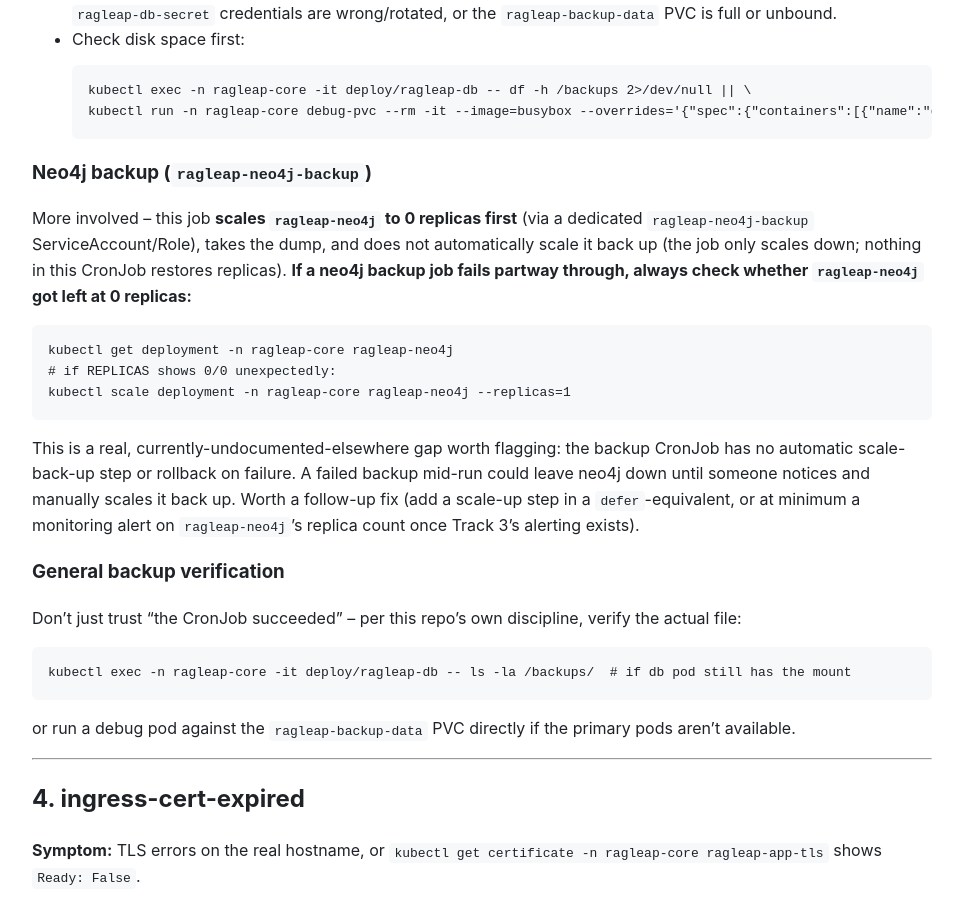
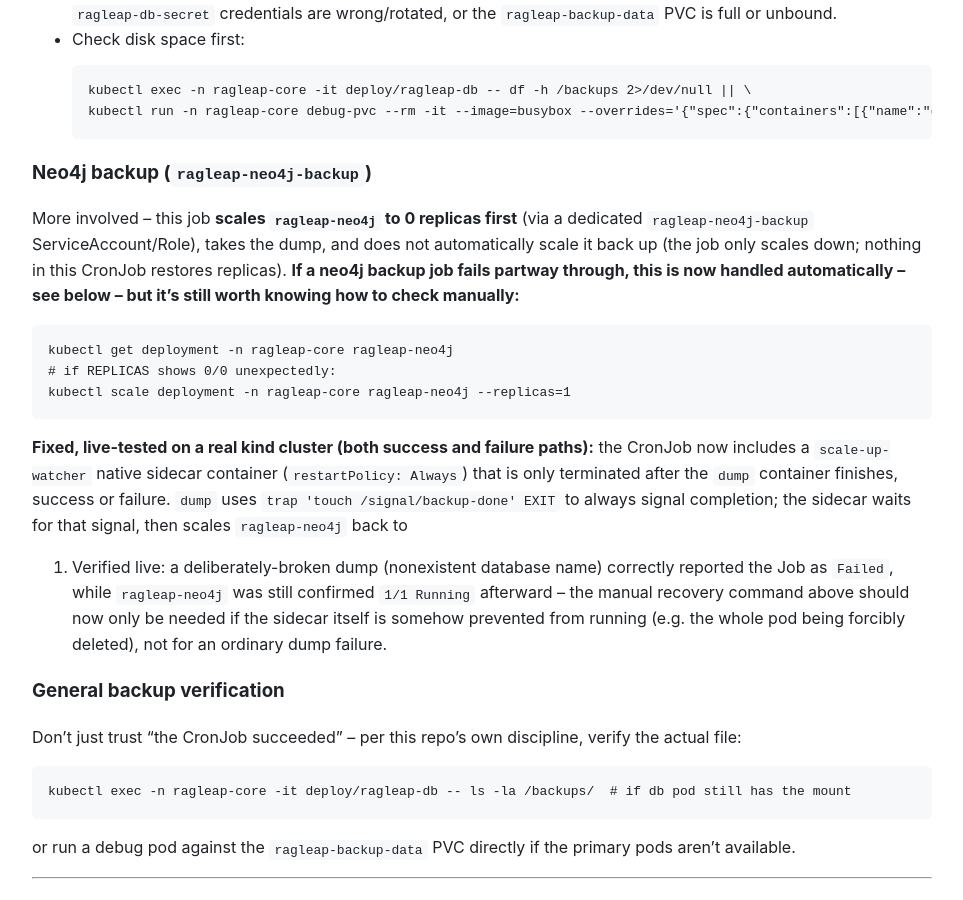
Before and after one commit to antonyrag/ragleap-core, a Jekyll site: the page built from packages/ragleap-ops/RUNBOOK.md, in a window 1280 px wide and 900 px high, scrolled down 2614 px. Shown: the whole window, without its empty margins (158-1121 px from the left). Built offline with Jekyll 4.4.1, drawn with Linux system fonts in a browser that asks for light colours; our own code applies the rules of GitHub Pages for plain Markdown files.

Commit message:
fix(ragleap-ops): guarantee neo4j scale-back-up after backup, success or failure (#355)
Real gap found while writing RUNBOOK.md earlier this session, now
closed: the neo4j backup CronJob scaled ragleap-neo4j to 0 replicas
before dumping, with no automatic scale-back-up or rollback if the
dump failed partway through -- a failed backup could leave neo4j
down indefinitely.

Fixed using a native sidecar container (restartPolicy: Always,
stable since k8s 1.29, confirmed supported on this repo's kind
cluster at v1.30.0). A scale-up-watcher sidecar starts alongside the
dump container and is only terminated after it finishes, success or
failure. dump uses trap 'touch /signal/backup-done' EXIT to always
signal completion; the sidecar waits for that signal, then scales
ragleap-neo4j back to 1.

Both paths live-tested on a real kind cluster, not just the happy
path:
- Success: real backup completed (36 files, 257.8MiB), sidecar logs
  confirmed the scale command ran, ragleap-neo4j reached 1/1 Running.
- Failure: deliberately broke the dump command (nonexistent database
  name), confirmed the Job correctly reports Failed (not masked),
  and confirmed ragleap-neo4j was still 1/1 Running afterward.

Real, unrelated blocker found and fixed along the way:
bitnami/kubectl:1.31 no longer resolves (Bitnami moved to
digest-only tags, confirmed via the Docker Hub API). Tried
rancher/kubectl:v1.34.9 next -- pulled fine but turned out to be
fully distroless (no shell at all), confirmed via direct docker run
test before moving on. Settled on alpine/kubectl:1.34.2, verified to
have both a real shell and working kubectl before use.

Also found backup-pvc.yaml had never been deployed to this test
cluster -- a genuine prerequisite neither backup CronJob creates
automatically.

CHANGELOG.md and RUNBOOK.md updated with full findings.

Co-authored-by: tcAntony <antony@nura9.com>

````diff
--- a/packages/ragleap-ops/RUNBOOK.md
+++ b/packages/ragleap-ops/RUNBOOK.md
@@ -153,8 +153,9 @@
 first** (via a dedicated `ragleap-neo4j-backup` ServiceAccount/Role),
 takes the dump, and does not automatically scale it back up (the job
 only scales down; nothing in this CronJob restores replicas). **If a
-neo4j backup job fails partway through, always check whether
-`ragleap-neo4j` got left at 0 replicas:**
+neo4j backup job fails partway through, this is now handled
+automatically -- see below -- but it's still worth knowing how to
+check manually:**
 
 ```bash
 kubectl get deployment -n ragleap-core ragleap-neo4j
@@ -162,13 +163,18 @@
 kubectl scale deployment -n ragleap-core ragleap-neo4j --replicas=1
 ```
 
-This is a real, currently-undocumented-elsewhere gap worth flagging:
-the backup CronJob has no automatic scale-back-up step or rollback on
-failure. A failed backup mid-run could leave neo4j down until someone
-notices and manually scales it back up. Worth a follow-up fix
-(add a scale-up step in a `defer`-equivalent, or at minimum a
-monitoring alert on `ragleap-neo4j`'s replica count once Track 3's
-alerting exists).
+**Fixed, live-tested on a real kind cluster (both success and failure
+paths):** the CronJob now includes a `scale-up-watcher` native sidecar
+container (`restartPolicy: Always`) that is only terminated after the
+`dump` container finishes, success or failure. `dump` uses
+`trap 'touch /signal/backup-done' EXIT` to always signal completion;
+the sidecar waits for that signal, then scales `ragleap-neo4j` back to
+1. Verified live: a deliberately-broken dump (nonexistent database
+name) correctly reported the Job as `Failed`, while `ragleap-neo4j`
+was still confirmed `1/1 Running` afterward -- the manual recovery
+command above should now only be needed if the sidecar itself is
+somehow prevented from running (e.g. the whole pod being forcibly
+deleted), not for an ordinary dump failure.
 
 ### General backup verification
 
````
Also changed, not shown: packages/ragleap-ops/CHANGELOG.md (+7 -0 lines), packages/ragleap-ops/k8s/neo4j-backup-cronjob.yaml (+34 -1 lines).
